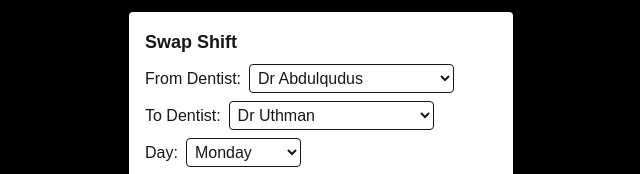
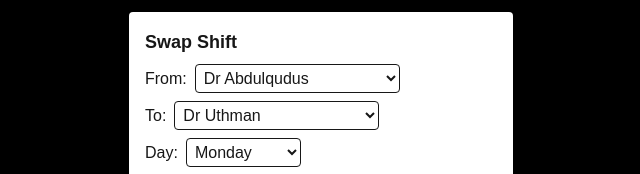
Before and after one commit to primyst/dentist-duty-scheduling-system, a Next.js app in the folder my-app/: page / in a window 1280 px wide. Both pictures are taken after a click on the button "Swap Shift". Shown: the part 275-449 px from the top of the page, without its empty margins (319-959 px from the left). Built offline with nearby package versions, Linux system fonts and the light colour scheme.

Commit message:
Update SwapModal.tsx

```diff
--- a/my-app/src/components/SwapModal.tsx
+++ b/my-app/src/components/SwapModal.tsx
@@ -21,13 +21,13 @@ const SwapModal: React.FC<SwapModalProps> = ({ show, onClose, dentists, onSwap }
         <h2 className="text-lg font-bold mb-2">Swap Shift</h2>
         <div className="flex flex-col gap-2">
           <div>
-            <label>From Dentist:</label>
+            <label>From:</label>
             <select value={from} onChange={e => setFrom(e.target.value)} className="ml-2 border rounded p-1">
               {dentists.map(d => <option key={d}>{d}</option>)}
             </select>
           </div>
           <div>
-            <label>To Dentist:</label>
+            <label>To:</label>
             <select value={to} onChange={e => setTo(e.target.value)} className="ml-2 border rounded p-1">
               {dentists.map(d => <option key={d}>{d}</option>)}
             </select>
```
